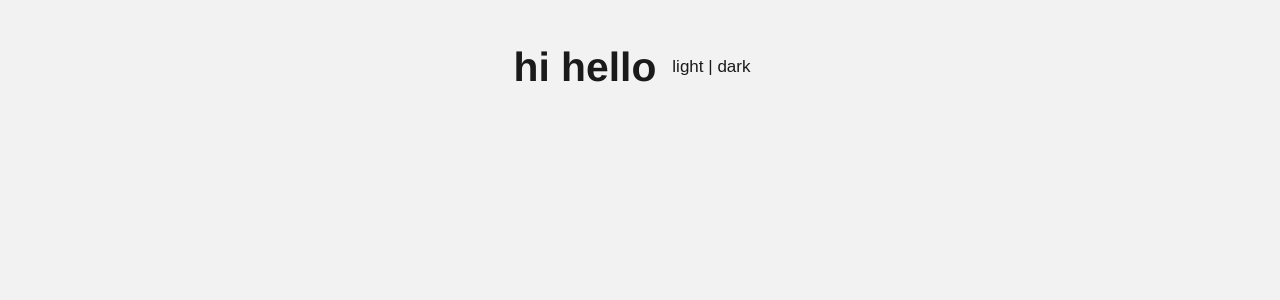
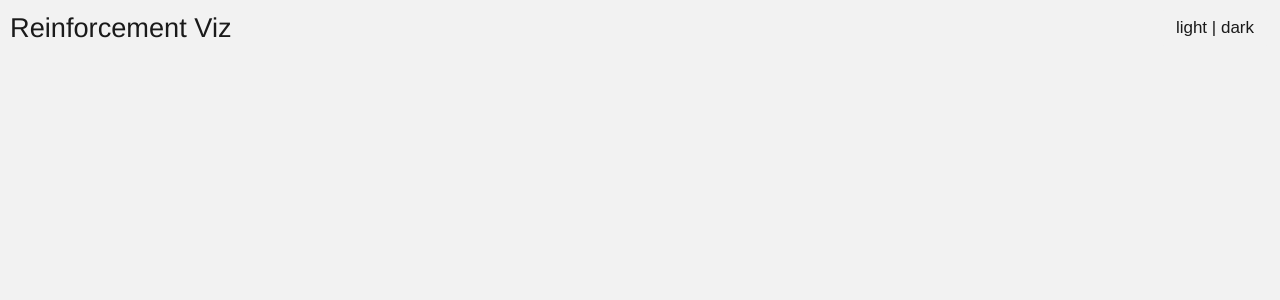
Before and after one commit to saecula/reinforcement-viz-ts, a React (Create React App) app: page / in a window 1280 px wide. Shown: the top 300 px of the page. Built offline with nearby package versions, Linux system fonts and the light colour scheme.

Commit message:
in progress commit: setup env, agent, scenario contexts

```diff
--- a/src/components/Header.tsx
+++ b/src/components/Header.tsx
@@ -7,7 +7,7 @@ const getCss = (theme: ThemeType) => ({
   display: 'flex',
   padding: '10px',
   alignText: 'center',
-  justifyContent: 'center',
+  justifyContent: 'space-between',
   alignItems: 'center',
   fontFamily: 'Helvetica',
   fontSize: '1.7em',
@@ -16,7 +16,6 @@ const getCss = (theme: ThemeType) => ({
   top: '0px',
   left: '0px',
   width: '100%',
-  flex: 0.04,
 });
 
 const Header: React.FunctionComponent<{}> = () => {
@@ -29,9 +28,15 @@ const Header: React.FunctionComponent<{}> = () => {
   );
 };
 
-const Title = (props: { theme: ThemeType }) => {
-  return <h2 style={{ color: props.theme.onBackground }}>hi hello</h2>;
-};
+const Title = (props: { theme: ThemeType }) => (
+  <Box
+    css={{
+      color: props.theme.onBackground,
+    }}
+  >
+    Reinforcement Viz
+  </Box>
+);
 
 const getToggleCss = (theme: ThemeType): CSSObject => ({
   color: theme.onBackground,
```
